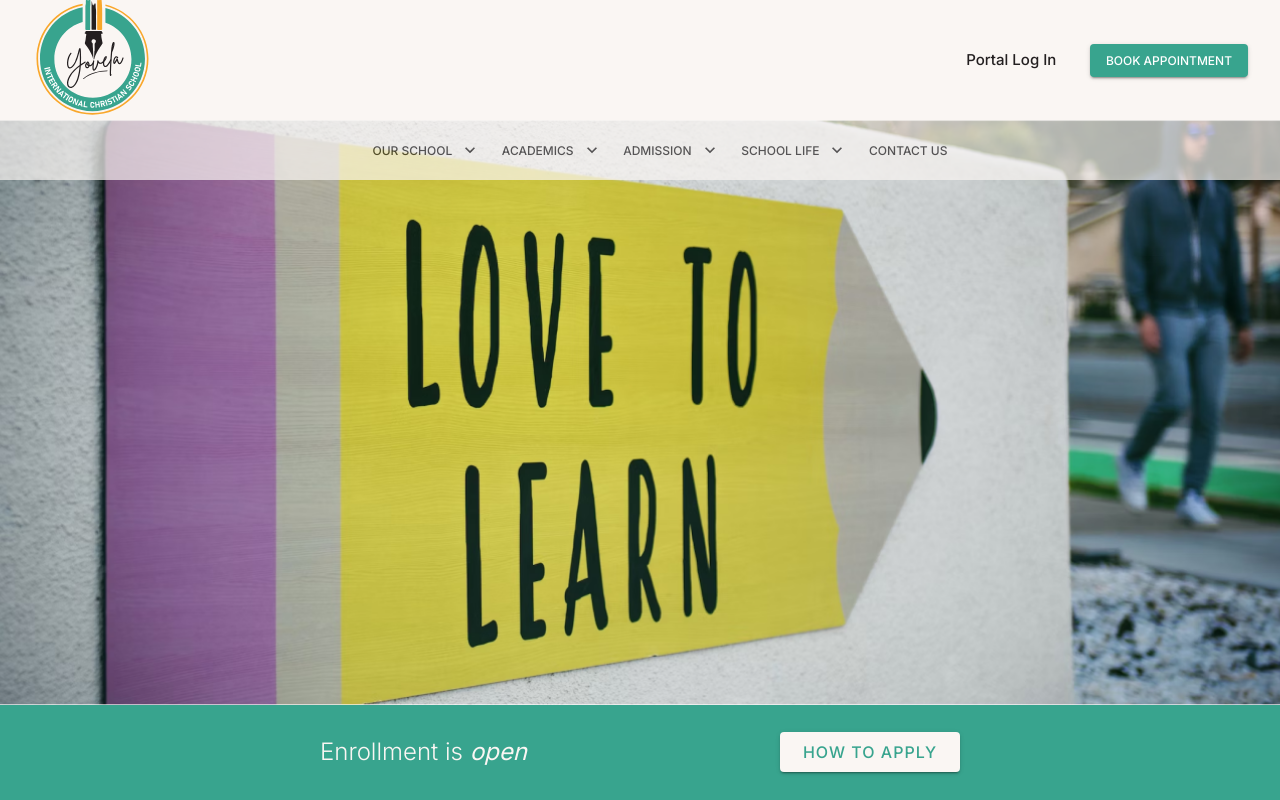
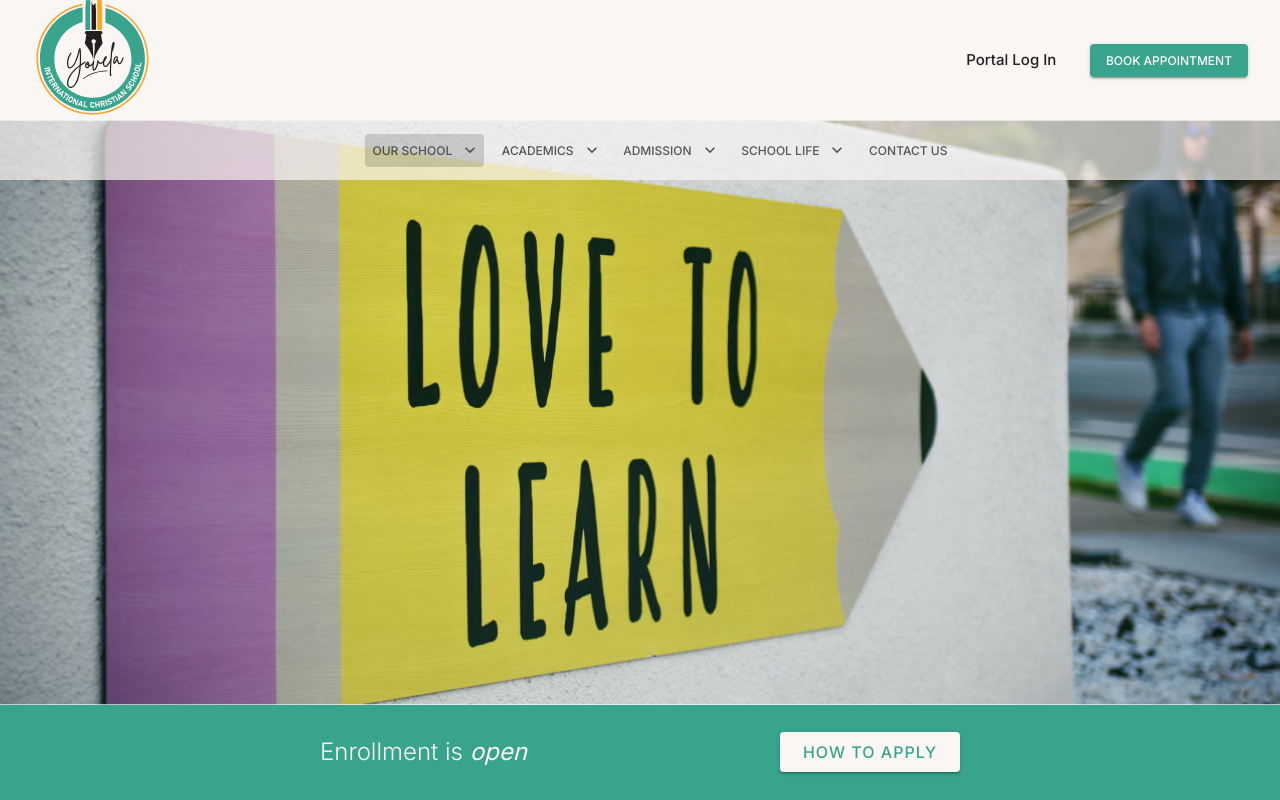
Before and after one commit to joshbaz/YovelaSchool, a React (Vite) app in the folder client/: page /ourschool/aboutus in a window 1280 px wide. Shown: the top 800 px of the page. Built offline with nearby package versions, Linux system fonts and the light colour scheme; some icons are missing.

Commit message:
Navigation hover & active state

```diff
--- a/client/src/components/Dropdown.jsx
+++ b/client/src/components/Dropdown.jsx
@@ -1,6 +1,7 @@
 import React from "react";
 import { styled } from "@mui/system";
 import { Button, useTheme } from "@mui/material";
+import { NavLink } from "react-router-dom";
 
 const SubMenuWrap = styled("ul")(({ theme }) => ({
   backgroundColor: theme.palette.whites[500],
@@ -8,32 +9,45 @@ const SubMenuWrap = styled("ul")(({ theme }) => ({
   borderRadius: "4px",
   position: "absolute",
   opacity: "100%",
+  paddingTop: "10px",
 }));
 
-const Dropdown = ({ submenus, dropdown }) => {
+const Dropdown = ({ submenus, dropdown, navsolid }) => {
   const { palette } = useTheme();
   return (
     <SubMenuWrap className={`dropdown ${dropdown ? "show" : ""}`}>
       {submenus.map((data, index) => {
         return (
           <li key={index} className="menu-items">
+            <NavLink
+              role="button"
+              to={data.url}
+              className={({ isActive }) => (isActive ? "activeItem" : "")}
+            >
               <Button
                 sx={{
-                bgcolor: palette.whites[500],
+                  bgcolor: "inherit",
                   width: "100%",
                   opacity: "100%",
                   textAlign: "left",
-
+                  color: navsolid
+                    ? palette.primary[500]
+                    : palette.tertiary[500],
                   justifyContent: "flex-start",
                   "&:hover": {
-                  color: palette.primary[900],
-                  bgcolor: palette.primary[100],
+                    color: navsolid
+                      ? palette.primary[900]
+                      : palette.tertiary[500],
+                    bgcolor: navsolid
+                      ? palette.primary[100]
+                      : palette.tertiary[50],
                     opacity: "100%",
                   },
                 }}
               >
                 {data.title}
               </Button>
+            </NavLink>
           </li>
         );
       })}
--- a/client/src/components/MenuItems.jsx
+++ b/client/src/components/MenuItems.jsx
@@ -3,7 +3,7 @@ import React from "react";
 import KeyboardArrowDownIcon from "@mui/icons-material/KeyboardArrowDown";
 import Dropdown from "./Dropdown";
 import { styled } from "@mui/system";
-import { Link } from "react-router-dom";
+import { NavLink } from "react-router-dom";
 
 const MenuItemWrap = styled("li")(({ theme }) => ({
   textDecoration: "none",
@@ -46,7 +46,13 @@ const MenuItems = ({ items, navsolid }) => {
     >
       {items.subData ? (
         <>
-          <Link type="button">
+          <NavLink
+            to={items.url}
+            role="button"
+            className={({ isActive }) =>
+              isActive ? "activeItem mainNavItem" : "mainNavItem"
+            }
+          >
             <Button
               aria-haspopup="menu"
               aria-expanded={dropdown ? "true" : "false"}
@@ -54,23 +60,50 @@ const MenuItems = ({ items, navsolid }) => {
               endIcon={<KeyboardArrowDownIcon />}
               sx={{
                 color: navsolid ? palette.primary[500] : palette.tertiary[500],
+                height: "100%",
+                backgroundColor: "inherit",
+                "&:hover": {
+                  color: navsolid
+                    ? palette.primary[900]
+                    : palette.tertiary[500],
+                  bgcolor: navsolid
+                    ? palette.primary[100]
+                    : palette.tertiary[50],
+                  opacity: "100%",
+                },
               }}
             >
               {items.title}
             </Button>
-          </Link>
-          <Dropdown submenus={items.subData} dropdown={dropdown} />
+          </NavLink>
+          <Dropdown
+            submenus={items.subData}
+            dropdown={dropdown}
+            navsolid={navsolid}
+          />
         </>
       ) : (
-        <Link to={items.url} >
+        <NavLink
+          to={items.url}
+          className={({ isActive }) =>
+            isActive ? "activeItem mainNavItem" : "mainNavItem"
+          }
+        >
           <Button
             sx={{
               color: navsolid ? palette.primary[500] : palette.tertiary[500],
+              height: "100%",
+              backgroundColor: "inherit",
+              "&:hover": {
+                color: navsolid ? palette.primary[900] : palette.tertiary[500],
+                bgcolor: navsolid ? palette.primary[100] : palette.tertiary[50],
+                opacity: "100%",
+              },
             }}
           >
             {items.title}
           </Button>
-        </Link>
+        </NavLink>
       )}
     </MenuItemWrap>
   );
--- a/client/src/components/Navbar.jsx
+++ b/client/src/components/Navbar.jsx
@@ -14,9 +14,11 @@ const menuData = [
     subData: [
       {
         title: "About us",
+        url: "/ourschool/aboutus",
       },
       {
         title: "Statement of Faith",
+        url: "/ourschool/statementoffaith",
       },
     ],
   },
@@ -27,6 +29,7 @@ const menuData = [
     subData: [
       {
         title: "ACE CURRICULUM",
+        url: "/acdemics/ace",
       },
     ],
   },
@@ -37,6 +40,7 @@ const menuData = [
     subData: [
       {
         title: "ADMISSION PROCESS",
+        url: "/admissions/process",
       },
     ],
   },
@@ -47,9 +51,11 @@ const menuData = [
     subData: [
       {
         title: "Extra-curricular activities",
+        url: "/schoollife/extracurricular",
       },
       {
         title: "conventions",
+        url: "/schoollife/conventions",
       },
     ],
   },
@@ -134,6 +140,14 @@ const Navbar = () => {
             position: "absolute",
             top: 0,
             width: "100%",
+            ".activeItem": {
+              backgroundColor: navSolid
+                ? palette.primary[50]
+                : palette.tertiary[50],
+            },
+            ".mainNavItem": {
+              height: "40px",
+            },
           }}
         >
           <nav>
```
Lines whose indentation alone changed are shown as unchanged.
